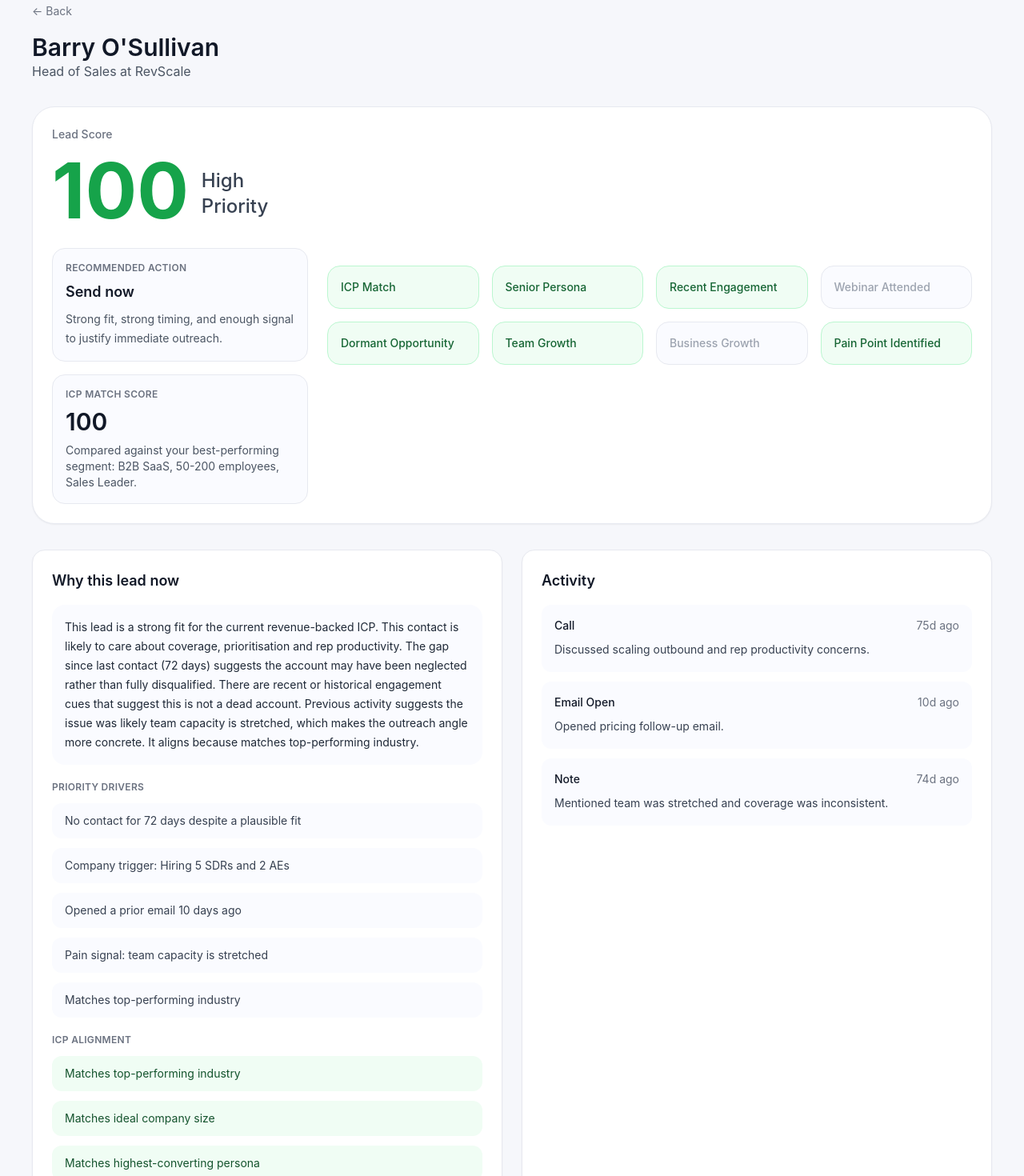
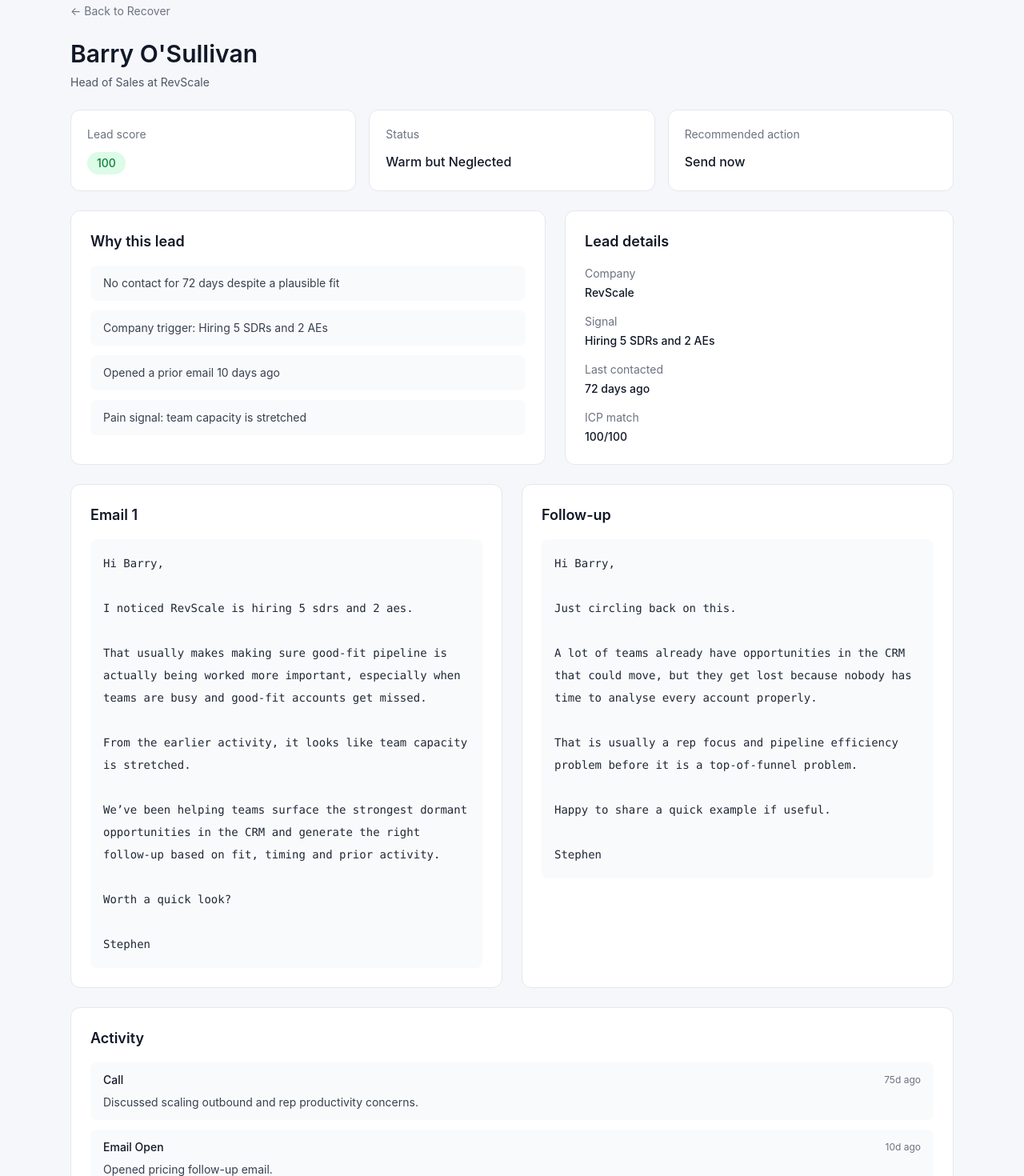
Before and after one commit to powerstephen/SignalOps, a Next.js app: page /lead/lead_001 in a window 1280 px wide. Shown: the part 100-1570 px from the top of the page at 80% size. Built offline with nearby package versions, Linux system fonts and the light colour scheme.

Commit message:
Update page.tsx

```diff
--- a/app/lead/[id]/page.tsx
+++ b/app/lead/[id]/page.tsx
@@ -3,22 +3,14 @@
 import Link from "next/link";
 import { notFound, useParams } from "next/navigation";
 import { useEffect, useMemo, useState } from "react";
-import { getLeadById, leads as demoLeads } from "@/lib/data";
+import { leads as demoLeads } from "@/lib/data";
 import { analyzeLead } from "@/lib/openai";
-import { buildICP } from "@/lib/icp";
-import { getSignalCards } from "@/lib/scoring";
 import { Lead } from "@/lib/types";
 
-function getScoreColor(score: number) {
-  if (score >= 80) return "text-green-600";
-  if (score >= 60) return "text-amber-500";
-  return "text-gray-400";
-}
-
-function getPriorityLabel(score: number) {
-  if (score >= 80) return "High Priority";
-  if (score >= 60) return "Medium Priority";
-  return "Low Priority";
+function getScoreStyles(score: number) {
+  if (score >= 80) return "bg-green-100 text-green-700";
+  if (score >= 60) return "bg-amber-100 text-amber-700";
+  return "bg-gray-100 text-gray-700";
 }
 
 export default function LeadPage() {
@@ -26,102 +18,197 @@ export default function LeadPage() {
   const [activeLeads, setActiveLeads] = useState<Lead[]>(demoLeads);
   const [loaded, setLoaded] = useState(false);
   const [analysis, setAnalysis] = useState<Awaited<ReturnType<typeof analyzeLead>> | null>(null);
-  const [followUpTiming, setFollowUpTiming] = useState("5 days");
 
   useEffect(() => {
     const uploaded = localStorage.getItem("uploadedLeads");
+
     if (uploaded) {
       try {
         const parsed = JSON.parse(uploaded) as Lead[];
-        if (Array.isArray(parsed) && parsed.length > 0) setActiveLeads(parsed);
-      } catch {}
+        if (Array.isArray(parsed) && parsed.length > 0) {
+          setActiveLeads(parsed);
+        }
+      } catch {
+        setActiveLeads(demoLeads);
+      }
     }
+
     setLoaded(true);
   }, []);
 
-  const lead = useMemo(() => activeLeads.find((item) => item.id === params.id) || getLeadById(params.id), [activeLeads, params.id]);
-  const icp = useMemo(() => buildICP(activeLeads), [activeLeads]);
+  const lead = useMemo(() => {
+    return activeLeads.find((item) => item.id === params.id);
+  }, [activeLeads, params.id]);
 
   useEffect(() => {
-    if (lead) analyzeLead(lead).then(setAnalysis);
+    if (lead) {
+      analyzeLead(lead).then(setAnalysis);
+    }
   }, [lead]);
 
-  if (!loaded) return <main className="px-6 py-8"><div className="mx-auto max-w-4xl rounded-2xl border border-[#e7e9f0] bg-white p-8 shadow-sm">Loading lead...</div></main>;
-  if (!lead) notFound();
-  if (!analysis) return <main className="px-6 py-8"><div className="mx-auto max-w-4xl rounded-2xl border border-[#e7e9f0] bg-white p-8 shadow-sm">Analyzing lead...</div></main>;
+  if (!loaded) {
+    return (
+      <main className="min-h-screen bg-[#f6f7fb]">
+        <div className="mx-auto max-w-6xl px-6 py-8">
+          <div className="rounded-xl border bg-white p-6 text-sm text-gray-500">
+            Loading lead...
+          </div>
+        </div>
+      </main>
+    );
+  }
 
-  const signals = getSignalCards(lead);
+  if (!lead) {
+    notFound();
+  }
+
+  if (!analysis) {
+    return (
+      <main className="min-h-screen bg-[#f6f7fb]">
+        <div className="mx-auto max-w-6xl px-6 py-8">
+          <div className="rounded-xl border bg-white p-6 text-sm text-gray-500">
+            Analyzing lead...
+          </div>
+        </div>
+      </main>
+    );
+  }
+
+  const topReasons = analysis.whyNow.slice(0, 4);
 
   return (
-    <main className="px-6 py-8 md:px-10">
-      <div className="mx-auto max-w-7xl">
-        <div className="mb-8">
-          <Link href="/" className="text-sm text-gray-500 hover:text-gray-700">← Back</Link>
-          <h1 className="mt-4 text-3xl font-semibold text-gray-900">{lead.name}</h1>
-          <p className="text-gray-600">{lead.title} at {lead.company}</p>
+    <main className="min-h-screen bg-[#f6f7fb]">
+      <div className="mx-auto max-w-6xl px-6 py-8">
+        <div className="mb-6">
+          <Link href="/" className="text-sm text-gray-500 hover:text-gray-900">
+            ← Back to Recover
+          </Link>
         </div>
 
-        <div className="mb-8 rounded-[28px] border border-[#e7e9f0] bg-white p-6 shadow-sm">
-          <div className="grid gap-6 md:grid-cols-[320px_1fr] md:items-center">
-            <div>
-              <p className="text-sm font-medium text-gray-500">Lead Score</p>
-              <div className="mt-3 flex items-end gap-4">
-                <div className={`text-8xl font-bold leading-none ${getScoreColor(analysis.score)}`}>{analysis.score}</div>
-                <div className="pb-3 text-2xl font-medium text-gray-700">{getPriorityLabel(analysis.score)}</div>
-              </div>
-              <div className="mt-6 rounded-2xl border border-[#e7e9f0] bg-[#fafbff] p-4">
-                <p className="text-xs font-semibold uppercase tracking-wide text-gray-500">Recommended action</p>
-                <p className="mt-2 text-lg font-semibold text-gray-900">{analysis.recommendedActionLabel}</p>
-                <p className="mt-2 text-sm leading-6 text-gray-600">{analysis.recommendedActionReason}</p>
-              </div>
-              <div className="mt-4 rounded-2xl border border-[#e7e9f0] bg-[#fafbff] p-4">
-                <p className="text-xs font-semibold uppercase tracking-wide text-gray-500">ICP Match Score</p>
-                <p className="mt-2 text-3xl font-semibold text-gray-900">{analysis.icpMatchScore}</p>
-                <p className="mt-2 text-sm text-gray-600">Compared against your best-performing segment: {icp.industry}, {icp.employeeBand} employees, {icp.persona}.</p>
-              </div>
+        <div className="mb-6">
+          <h1 className="text-3xl font-semibold text-gray-900">{lead.name}</h1>
+          <p className="mt-2 text-sm text-gray-600">
+            {lead.title} at {lead.company}
+          </p>
+        </div>
+
+        <div className="mb-6 grid gap-4 md:grid-cols-3">
+          <div className="rounded-xl border bg-white p-5">
+            <p className="text-sm text-gray-500">Lead score</p>
+            <div className="mt-3">
+              <span
+                className={`inline-flex rounded-full px-3 py-1 text-sm font-medium ${getScoreStyles(
+                  analysis.score
+                )}`}
+              >
+                {analysis.score}
+              </span>
             </div>
-            <div className="grid grid-cols-2 gap-4 md:grid-cols-4">
-              {signals.map((signal, index) => (
-                <div key={index} className={`rounded-2xl border px-4 py-4 text-sm font-medium ${signal.active ? "border-green-200 bg-green-50 text-green-800" : "border-[#e7e9f0] bg-[#fafbff] text-gray-400"}`}>{signal.label}</div>
-              ))}
-            </div>
+          </div>
+
+          <div className="rounded-xl border bg-white p-5">
+            <p className="text-sm text-gray-500">Status</p>
+            <p className="mt-3 text-base font-medium text-gray-900">
+              {analysis.state}
+            </p>
+          </div>
+
+          <div className="rounded-xl border bg-white p-5">
+            <p className="text-sm text-gray-500">Recommended action</p>
+            <p className="mt-3 text-base font-medium text-gray-900">
+              {analysis.recommendedActionLabel}
+            </p>
           </div>
         </div>
 
-        <div className="mb-8 grid gap-6 lg:grid-cols-2">
-          <section className="rounded-2xl border border-[#e7e9f0] bg-white p-6 shadow-sm">
-            <h2 className="text-lg font-semibold text-gray-900">Why this lead now</h2>
-            <div className="mt-4 rounded-2xl bg-[#fafbff] p-4"><p className="text-sm leading-6 text-gray-800">{analysis.reasoning}</p></div>
-            <div className="mt-5">
-              <p className="text-xs font-semibold uppercase tracking-wide text-gray-500">Priority drivers</p>
-              <ul className="mt-3 space-y-3">{analysis.whyNow.map((item, index) => <li key={index} className="rounded-xl bg-[#fafbff] px-4 py-3 text-sm text-gray-700">{item}</li>)}</ul>
-            </div>
-            <div className="mt-5">
-              <p className="text-xs font-semibold uppercase tracking-wide text-gray-500">ICP alignment</p>
-              <ul className="mt-3 space-y-3">{analysis.icpMatchReasons.map((item, index) => <li key={index} className="rounded-xl bg-green-50 px-4 py-3 text-sm text-green-900">{item}</li>)}</ul>
+        <div className="mb-6 grid gap-6 lg:grid-cols-[1.1fr_0.9fr]">
+          <section className="rounded-xl border bg-white p-6">
+            <h2 className="text-lg font-semibold text-gray-900">Why this lead</h2>
+
+            <div className="mt-4 grid gap-3">
+              {topReasons.map((reason, index) => (
+                <div
+                  key={index}
+                  className="rounded-lg bg-gray-50 px-4 py-3 text-sm text-gray-700"
+                >
+                  {reason}
+                </div>
+              ))}
             </div>
           </section>
-          <section className="rounded-2xl border border-[#e7e9f0] bg-white p-6 shadow-sm">
-            <h2 className="text-lg font-semibold text-gray-900">Activity</h2>
-            <div className="mt-4 space-y-3">{lead.activities.map((activity, index) => (
-              <div key={index} className="rounded-xl bg-[#fafbff] px-4 py-4">
-                <div className="flex items-center justify-between gap-4"><p className="text-sm font-medium capitalize text-gray-900">{activity.type.replace(/_/g, " ")}</p><p className="text-sm text-gray-500">{activity.daysAgo}d ago</p></div>
-                <p className="mt-2 text-sm leading-6 text-gray-700">{activity.note}</p>
+
+          <section className="rounded-xl border bg-white p-6">
+            <h2 className="text-lg font-semibold text-gray-900">Lead details</h2>
+
+            <div className="mt-4 space-y-4 text-sm">
+              <div>
+                <p className="text-gray-500">Company</p>
+                <p className="mt-1 font-medium text-gray-900">{lead.company}</p>
               </div>
-            ))}</div>
+
+              <div>
+                <p className="text-gray-500">Signal</p>
+                <p className="mt-1 font-medium text-gray-900">
+                  {lead.companyData?.signal || "—"}
+                </p>
+              </div>
+
+              <div>
+                <p className="text-gray-500">Last contacted</p>
+                <p className="mt-1 font-medium text-gray-900">
+                  {lead.lastContactedDays} days ago
+                </p>
+              </div>
+
+              <div>
+                <p className="text-gray-500">ICP match</p>
+                <p className="mt-1 font-medium text-gray-900">
+                  {analysis.icpMatchScore}/100
+                </p>
+              </div>
+            </div>
           </section>
         </div>
 
-        <section className="rounded-2xl border border-[#e7e9f0] bg-white p-6 shadow-sm">
-          <div className="flex flex-col gap-4 lg:flex-row lg:items-center lg:justify-between">
-            <div><h2 className="text-lg font-semibold text-gray-900">Outreach sequence</h2><p className="mt-1 text-sm text-gray-600">Short, timing-aware messaging based on fit, signal and prior activity.</p></div>
-            <div className="flex gap-2">{["3 days", "5 days", "7 days"].map((delay) => <button key={delay} onClick={() => setFollowUpTiming(delay)} className={followUpTiming === delay ? "rounded-full bg-gray-900 px-3 py-1 text-xs text-white" : "rounded-full border border-[#e7e9f0] px-3 py-1 text-xs text-gray-700"}>{delay}</button>)}</div>
+        <div className="mb-6 grid gap-6 lg:grid-cols-2">
+          <section className="rounded-xl border bg-white p-6">
+            <h2 className="text-lg font-semibold text-gray-900">Email 1</h2>
+            <div className="mt-4 rounded-lg bg-gray-50 p-4">
+              <pre className="whitespace-pre-wrap text-sm leading-7 text-gray-800">
+                {analysis.email}
+              </pre>
+            </div>
+          </section>
+
+          <section className="rounded-xl border bg-white p-6">
+            <h2 className="text-lg font-semibold text-gray-900">Follow-up</h2>
+            <div className="mt-4 rounded-lg bg-gray-50 p-4">
+              <pre className="whitespace-pre-wrap text-sm leading-7 text-gray-800">
+                {analysis.followUpEmail}
+              </pre>
+            </div>
+          </section>
+        </div>
+
+        <section className="rounded-xl border bg-white p-6">
+          <h2 className="text-lg font-semibold text-gray-900">Activity</h2>
+
+          <div className="mt-4 space-y-3">
+            {lead.activities.map((activity, index) => (
+              <div
+                key={index}
+                className="rounded-lg bg-gray-50 px-4 py-3"
+              >
+                <div className="flex items-center justify-between gap-4">
+                  <p className="text-sm font-medium capitalize text-gray-900">
+                    {activity.type.replace(/_/g, " ")}
+                  </p>
+                  <p className="text-xs text-gray-500">{activity.daysAgo}d ago</p>
+                </div>
+                <p className="mt-2 text-sm text-gray-700">{activity.note}</p>
+              </div>
+            ))}
           </div>
-          <div className="mt-6 space-y-6">
-            <div className="rounded-2xl border border-[#e7e9f0] bg-[#fafbff] p-5"><div className="mb-3 text-xs font-medium uppercase tracking-wide text-gray-500">Email 1 · Send now</div><div className="rounded-xl border border-[#e7e9f0] bg-white p-5"><div className="mb-4 text-xs text-gray-500">From: Stephen<br />To: {lead.email}</div><pre className="whitespace-pre-wrap text-sm leading-7 text-gray-800">{analysis.email}</pre></div></div>
-            <div className="rounded-2xl border border-[#e7e9f0] bg-[#fafbff] p-5"><div className="mb-3 text-xs font-medium uppercase tracking-wide text-gray-500">Email 2 · Follow-up ({followUpTiming})</div><div className="rounded-xl border border-[#e7e9f0] bg-white p-5"><div className="mb-4 text-xs text-gray-500">From: Stephen<br />To: {lead.email}</div><pre className="whitespace-pre-wrap text-sm leading-7 text-gray-800">{analysis.followUpEmail}</pre></div></div>
-          </div>
-          <div className="mt-6 flex flex-wrap gap-3"><button className="rounded-lg bg-gray-900 px-4 py-2 text-sm text-white">{analysis.recommendedActionLabel}</button><button className="rounded-lg border border-[#e7e9f0] px-4 py-2 text-sm text-gray-700">Edit emails</button><button className="rounded-lg border border-[#e7e9f0] px-4 py-2 text-sm text-gray-700">Push to nurture</button></div>
         </section>
       </div>
     </main>
```
